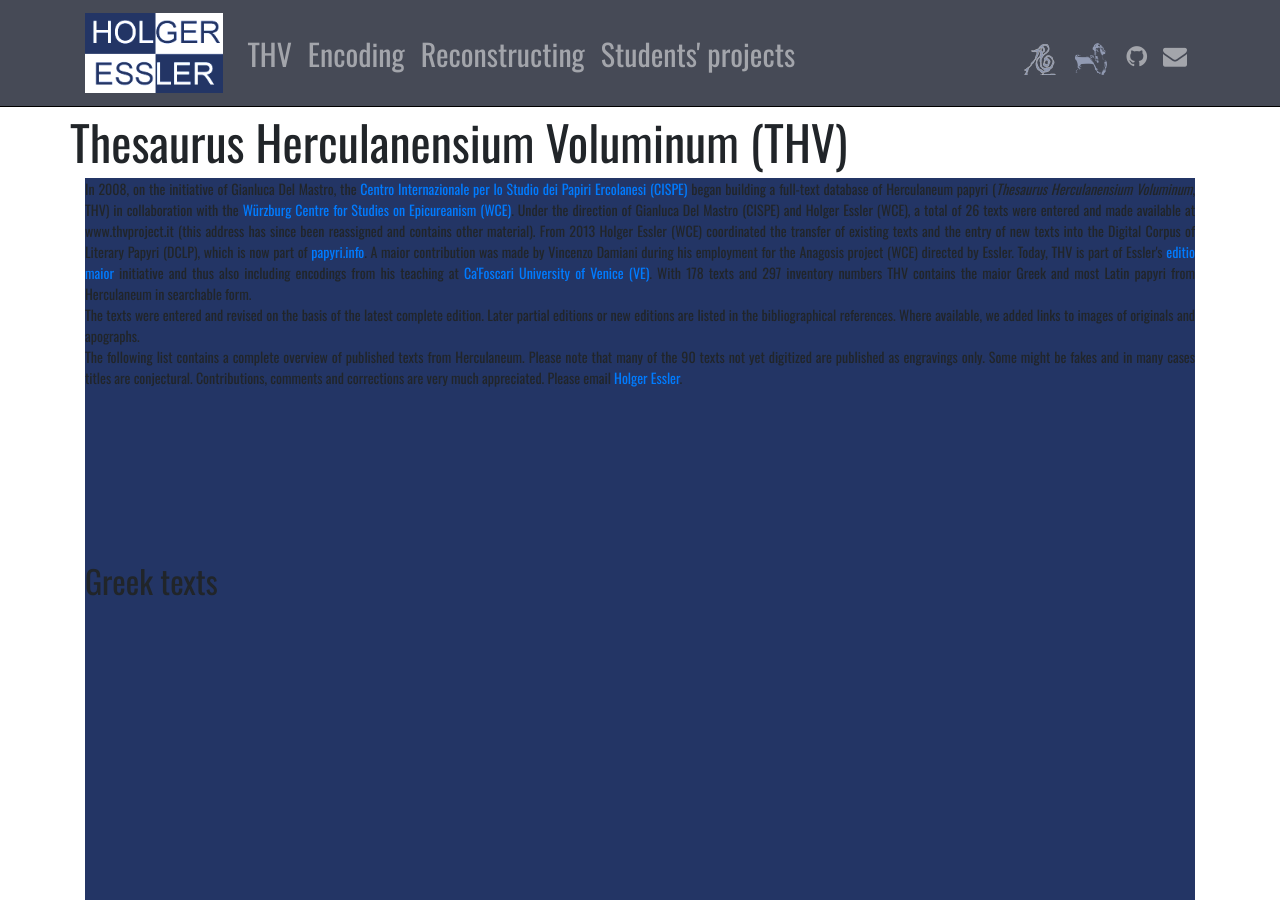
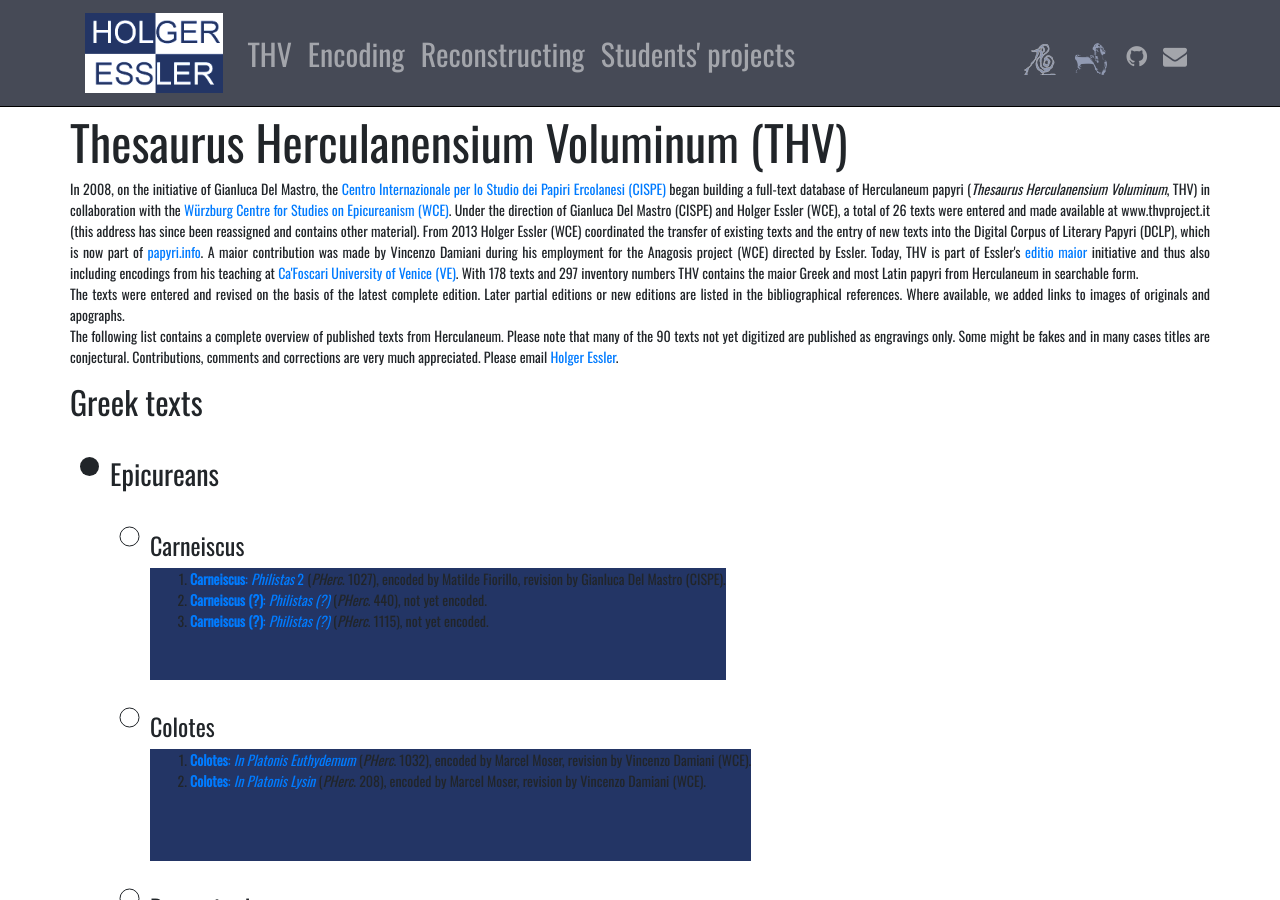
Before and after one commit to HolgerEssler/HolgerEssler.github.io, a Jekyll site: the page built from thv.html, in a window 1280 px wide and 900 px high. Built offline with Jekyll 4.4.1, drawn with Linux system fonts in a browser that asks for light colours; nearby versions of some CDN libraries.

Commit message:
Update thv.html

```diff
--- a/thv.html
+++ b/thv.html
@@ -19,26 +19,26 @@
           <div class="row">
             <div>Thesaurus Herculanensium Voluminum (THV)</div>
           </div>
-          <div class="thv">
+          <div class="row">
             <p style="font-size: 14px !important;">
               In 2008, on the initiative of Gianluca Del Mastro, the <a href="https://cispe.org/">Centro Internazionale per lo Studio dei Papiri Ercolanesi (CISPE)</a> began building a full-text database of Herculaneum papyri (<i>Thesaurus Herculanensium Voluminum</i>, THV) in collaboration with the <a href="https://epikur-wuerzburg.de/">W&uuml;rzburg Centre for Studies on Epicureanism (WCE)</a>. Under the direction of Gianluca Del Mastro (CISPE) and Holger Essler (WCE), a total of 26 texts were entered and made available at www.thvproject.it (this address has since been reassigned and contains other material). From 2013 Holger Essler (WCE) coordinated the transfer of existing texts and the entry of new texts into the Digital Corpus of Literary Papyri (DCLP), which is now part of <a href="https://papyri.info">papyri.info</a>. A maior contribution was made by Vincenzo Damiani during his employment for the Anagosis project (WCE) directed by Essler. Today, THV is part of  Essler's <a href="https://epikur-wuerzburg.de/aktivitaeten/editio/">editio maior</a> initiative and thus also including encodings from his teaching at <a href="https://www.unive.it/data/persone/22047005">Ca'Foscari University of Venice (VE)</a>. With 178 texts and 297 inventory numbers THV contains the maior Greek and most Latin papyri from Herculaneum in searchable form.<br/>
               The texts were entered and revised on the basis of the latest complete edition. Later partial editions or new editions are listed in the bibliographical references. Where available, we added links to images of originals and apographs.<br/>
               The following list contains a complete overview of published texts from Herculaneum. Please note that many of the 90 texts not yet digitized are published as engravings only. Some might be fakes and in many cases titles are conjectural. Contributions, comments and corrections are very much appreciated. Please email <a href="mailto:holger.essler@gmail.com">Holger Essler</a>.
           </div>
-          <div class="thv">
+          <div class="row">
             <h2>Greek texts</h2>
           </div>
             <ul>
               <li>
-                <div class="thv">
+                <div class="row">
                 <h3>Epicureans</h3>
                 </div>
                 <ul>
                 <li>
-                  <div class="thv">
+                  <div class="row">
                     <h4>Carneiscus</h4>
                   </div>
-                  <div class="thv">
+                  <div class="row">
                     <ol class="thv">
                       <li><a href="https://papyri.info/dclp/59436"><b>Carneiscus</b>: <i>Philistas</i> 2</a> (<i>PHerc</i>. 1027), encoded by Matilde Fiorillo, revision by Gianluca Del Mastro (CISPE).</li>
                       <li><a href="https://papyri.info/dclp/59434"><b>Carneiscus (?)</b>: <i>Philistas (?)</i></a> (<i>PHerc</i>. 440), not yet encoded.</li>
@@ -47,9 +47,9 @@
                   </div>
                 </li>
                 <li>
-                    <div class="thv">
+                    <div class="row">
                       <h4>Colotes</h4></div>
-                    <div class="thv">
+                    <div class="row">
                     <ol class="thv">
                       <li><a href="https://papyri.info/dclp/59468"><b>Colotes</b>: <i>In Platonis Euthydemum</i></a> (<i>PHerc</i>. 1032), encoded by Marcel Moser, revision by Vincenzo Damiani (WCE).</li>
                       <li><a href="https://papyri.info/dclp/59467"><b>Colotes</b>: <i>In Platonis Lysin</i></a> (<i>PHerc</i>. 208), encoded by Marcel Moser, revision by Vincenzo Damiani (WCE).</li>
@@ -57,10 +57,10 @@
                     </div>
                   </li>
                 <li>
-                   <div class="thv">
+                   <div class="row">
                     <h4>Demetrius Laco</h4>
                    </div>
-                    <div class="thv">
+                    <div class="row">
                        <ol class="thv">
                          <li><a href="https://papyri.info/dclp/59503"><b>Demetrius Laco</b>: <i>De anthropomorphia deorum</i></a> (<i>PHerc</i>. 124), encoded by Marco L&ouml;w, revision by Holger Essler (WCE).</li>
                          <li><a href="https://papyri.info/dclp/59505"><b>Demetrius Laco</b>: <i>De forma dei</i></a> (<i>PHerc</i>. 1055), encoded by Antonio Parisi, revision by Gianluca Del Mastro (CISPE).</li>
@@ -86,9 +86,9 @@
                     </div>
                  </li>
                 <li>
-                  <div class="thv">
+                  <div class="row">
                     <h4>Epicurus</h4></div>
-                  <div class="thv">
+                  <div class="row">
                     <ol class="thv">
                       <li><a href="https://papyri.info/dclp/243957"><b>Epicurus</b>: <i>Echelaus</i></a> (<i>PHerc</i>. 566), encoded by Vincenzo Damiani (WCE).</li>
                       <li><a href="https://papyri.info/dclp/59751"><b>Epicurus</b>: <i>De natura</i> 2</a> (<i>PHerc</i>. 1010, 1691, 1783), encoded by Christian Sailer, revision by Vincenzo Damiani (WCE).</li>
@@ -120,18 +120,18 @@
                   </div>
                 </li>
                 <li>
-                  <div class="thv">
+                  <div class="row">
                     <h4>Hermarchus</h4></div>
-                  <div class="thv">
+                  <div class="row">
                   <ol class="thv">
                     <li><a href="https://papyri.info/dclp/63142"><b>Hermarchus</b>: <i>Opus incertum</i></a> (<i>PHerc</i>. 1040), encoded by Vincenzo Damiani (WCE).</li>
                   </ol>
                 </div>
                 </li>
                 <li>
-                   <div class="thv">
+                   <div class="row">
                     <h4>Metrodorus</h4></div>
-                   <div class="thv">
+                   <div class="row">
                     <ol class="thv">
                       <li><a href="https://papyri.info/dclp/63133"><b>Metrodorus</b>: <i>Adversus dialecticos</i></a> (<i>PHerc</i>. 255, 418, 1091, 1112), not yet encoded.</li>
                       <li><a href="https://papyri.info/dclp/109360"><b>Metrodorus</b>: <i>De divitiis</i></a> (<i>PHerc</i>. 200), not yet encoded.</li>
@@ -139,15 +139,15 @@
                   </div>
                 </li>
                 <li>
-                  <div class="thv">
+                  <div class="row">
                     <h4>Philodemus</h4>
                   </div>
                   <ul>
                     <li>
-                      <div class="thv">
+                      <div class="row">
                         <h5>Aesthetics</h5>
                       </div>
-                      <div class="thv">
+                      <div class="row">
                         <ol class="thv">
                           <li><a href="https://papyri.info/dclp/62477"><b>Philodemus</b>: <i>De musica</i> 4</a> (<i>PHerc</i>. 225, 411, 1094, 1497, 1572, 1575, 1578), encoded by Daniel Ria&ntilde;o, revision by Vincenzo Damiani (WCE).</li>
                           <li><a href="https://papyri.info/dclp/62482"><b>Philodemus</b>: <i>De musica</i></a> (<i>PHerc</i>. 1576), not yet encoded.</li>
@@ -190,9 +190,9 @@
                       </div>
                     </li>
                     <li>
-                      <div class="thv">
+                      <div class="row">
                         <h5>Ethics</h5></div>
-                      <div class="thv">
+                      <div class="row">
                         <ol class="thv">
                           <li><a href="https://papyri.info/dclp/62466"><b>Philodemus</b>: <i>De amore</i></a> (<i>PHerc</i>. 1384), encoded by M. D'Angelo, revision by Gianluca Del Mastro (CISPE).</li>
                           <li><a href="https://papyri.info/dclp/62447"><b>Philodemus</b>: <i>De aviditate</i></a> (<i>PHerc</i>. 1077b), encoded by Max Lee, revision by Holger Essler (WCE).</li>
@@ -228,9 +228,9 @@
                       </div>
                     </li>
                     <li>
-                      <div class="thv">
+                      <div class="row">
                         <h5>Logic and perception</h5></div>
-                      <div class="thv">
+                      <div class="row">
                         <ol class="thv">
                           <li><a href="https://papyri.info/dclp/62435"><b>Philodemus</b>: <i>De Zenonis scholis</i></a> (<i>PHerc</i>. 1003), encoded by Franziska Borsch, revision by Holger Essler (WCE).</li>
                           <li><a href="https://papyri.info/dclp/62381"><b>Philodemus</b>: <i>De sensibus</i></a> (<i>PHerc</i>. 19/698), encoded by Birgit Breuer (WCE).</li>
@@ -242,10 +242,10 @@
                       </div>
                     </li>
                     <li>
-                      <div class="thv">
+                      <div class="row">
                         <h5>On philosophers</h5>
                       </div>
-                      <div class="thv">
+                      <div class="row">
                         <ol class="thv">
                           <li><a href="https://papyri.info/dclp/62441"><b>Philodemus</b>: <i>Academicorum historia</i></a> (<i>PHerc</i>. 1021), encoded by Antonio Parisi, revision by Gianluca Del Mastro (CISPE).</li>
                           <li><a href="https://papyri.info/dclp/62509"><b>Philodemus</b>: <i>Academicorum historia</i></a> (<i>PHerc</i>. 164), encoded by Antonio Parisi, revision by Gianluca Del Mastro (CISPE).</li>
@@ -272,10 +272,10 @@
                       </div>
                     </li>
                     <li>
-                      <div class="thv">
+                      <div class="row">
                         <h5>Theology</h5>
                       </div>
-                      <div class="thv">
+                      <div class="row">
                         <ol class="thv">
                           <li><a href="https://papyri.info/dclp/62382"><b>Philodemus</b>: <i>De dis</i> 1</a> (<i>PHerc</i>. 26), encoded by Corinna Lang, revision by Holger Essler (WCE).</li>
                           <li><a href="https://papyri.info/dclp/62386"><b>Philodemus</b>: <i>De dis</i> 3</a> (<i>PHerc</i>. 152/157), encoded by Christian Sailer and Marcel Moser, revision by Vincenzo Damiani and Holger Essler (WCE).</li>
@@ -295,10 +295,10 @@
                       </div>
                     </li>
                     <li>
-                      <div class="thv">
+                      <div class="row">
                         <h5>Unidentified</h5>
                       </div>
-                      <div class="thv">
+                      <div class="row">
                         <ol class="thv">
                           <li><a href="https://papyri.info/dclp/140551"><b>Philodemus</b>: <i>Opus incertum</i></a> (<i>PHerc</i>. 56), encoded by Holger Essler (WCE).</li>
                           <li><a href="https://papyri.info/dclp/62407"><b>Philodemus</b>: <i>Opus incertum</i></a> (<i>PHerc</i>. 346), encoded by Anne Kram, revision by Vincenzo Damiani (WCE).</li>
@@ -316,10 +316,10 @@
                   </ul>
                 </li>
                 <li>
-                  <div class="thv">
+                  <div class="row">
                    <h4>Polystratus</h4>
                   </div>
-                  <div class="thv">
+                  <div class="row">
                     <ol class="thv">
                       <li><a href="https://papyri.info/dclp/62661"><b>Polystratus</b>: <i>De contemptu</i></a> (<i>PHerc</i>. 336/1150), encoded by Mariacristina Fimiani, revision by Gianluca Del Mastro (CISPE).</li>
                       <li><a href="https://papyri.info/dclp/62516"><b>Polystratus</b>: <i>De philosophia 1</i></a> (<i>PHerc</i>. 1520), encoded by Marta Antola, Eleni Avdoulou, Federico Giulio Corsi, Martina Delucchi, Giulio Di Basilio, Vikram Kumar, Takeshi Nakamura, Marianna Angela Nardi, Alexandra Peralta and Chiara Rover, revision by Holger Essler (WCE).</li>
@@ -327,20 +327,20 @@
                   </div>
                 </li>
                 <li>
-                  <div class="thv">
+                  <div class="row">
                     <h4>Zeno Sidonius</h4>
                   </div>
-                  <div class="thv">
+                  <div class="row">
                     <ol class="thv">
                       <li><a href="https://papyri.info/dclp/90886"><b>Zeno Sidonius</b>: <i>Contra Craterum De geometria</i></a> (<i>PHerc</i>. 1533), encoded by Claudio Vergara, revision by Vincenzo Damiani (CISPE, WCE).</li>
                     </ol>
                   </div>
                 </li>
                 <li>
-                  <div class="thv">
+                  <div class="row">
                     <h4>Unknown author</h4>
                   </div>
-                  <div class="thv">
+                  <div class="row">
                     <ol class="thv">
                       <li><a href="https://papyri.info/dclp/65542"><b>Auctor Epicureus</b>: <i>Vita Philonidis</i></a> (<i>PHerc</i>. 1715), encoded by Claudio Vergara, revision by Vincenzo Damiani (CISPE, WCE).</li>
                       <li><a href="https://papyri.info/dclp/59112"><b>Auctor Epicureus</b>: <i>Opus incertum</i></a> (<i>PHerc</i>. 176), encoded by Vanessa Zetzmann, revision by Holger Essler (WCE).</li>
@@ -352,15 +352,15 @@
                 </li>
                 </ul>
               <li>
-                <div class="thv">
+                <div class="row">
                   <h3>Stoics</h3>
                 </div>
                 <ul>
                   <li>
-                    <div class="thv">
+                    <div class="row">
                       <h4>Chrysippus</h4>
                     </div>
-                    <div class="thv">
+                    <div class="row">
                       <ol class="thv">
                         <li><a href="https://papyri.info/dclp/59447"><b>Chrysippus</b>: <i>De providentia</i> 1</a> (<i>PHerc</i>. 1421), encoded by Claudio Vergara, revision by Holger Essler (CISPE, WCE).</li>
                         <li><a href="https://papyri.info/dclp/59446"><b>Chrysippus</b>: <i>De providentia</i> 2</a> (<i>PHerc</i>. 1038), encoded by Christian Sailer, revision by Vincenzo Damiani and Holger Essler (WCE).</li>
@@ -373,10 +373,10 @@
                 </ul>
               </li>
               <li>
-                <div class="thv">
+                <div class="row">
                   <h3>Unknown content</h3>
                 </div>
-                <div class="thv">
+                <div class="row">
                   <ol class="thv">
                    <li><a href="https://papyri.info/dclp/63138"><b>Auctor Graecus</b>: <i>Opus incertum</i></a> (<i>PHerc</i>. 861), encoded by Franziska Borsch, revision by Vincenzo Damiani (WCE).</li>
                    <li><a href="https://papyri.info/dclp/140302"><b>Auctor Graecus</b>: <i>Opus incertum</i></a> (<i>PHerc</i>. 1043, 1045), encoded by Claudio Vergara, revision by Vincenzo Damiani (CISPE, WCE).</li>
@@ -433,15 +433,15 @@
                 </div>
               </li>
             </ul>
-      <div class="thv">
+      <div class="row">
             <h2>Latin texts</h2>
       </div>
       <ul>
         <li>
-          <div class="thv">
+          <div class="row">
                 <h3>Poetry</h3>
             </div>
-          <div class="thv">
+          <div class="row">
               <ol class="thv">
                 <li><a href="https://papyri.info/dclp/62682"><b>Auctor Latinus</b>: <i>De bello Aegyptiaco</i></a> (<i>PHerc</i>. 397, 399), encoded by Sara Fenoglio and Elena Barchielli, revision by Holger Essler (VE).</li>
                 <li><a href="https://papyri.info/dclp/942313"><b>Auctor Latinus</b>: <i>carmen incertum</i></a> (<i>PHerc</i>. 412), encoded by Valentina Rossi, revision by Holger Essler (VE).</li>
@@ -451,9 +451,9 @@
           </div>
         </li>
         <li>
-          <div class="thv">
+          <div class="row">
                 <h3>Prose</h3></div>
-          <div class="thv">
+          <div class="row">
             <ol class="thv">
               <li><a href="https://papyri.info/dclp/117909"><b>Auctor Latinus</b>: <i>Oratio</i></a> (<i>PHerc</i>. 238a), encoded by Maximilian Wolter, revision by Holger Essler (WCE).</li>
               <li><a href="https://papyri.info/dclp/140303"><b>Auctor Latinus</b>: <i>Epistula vel depositum</i></a> (<i>PHerc</i>. 413), encoded by Sara Fenoglio, Elena Barchielli and Holger Essler, revision by Holger Essler (VE).</li>
```
